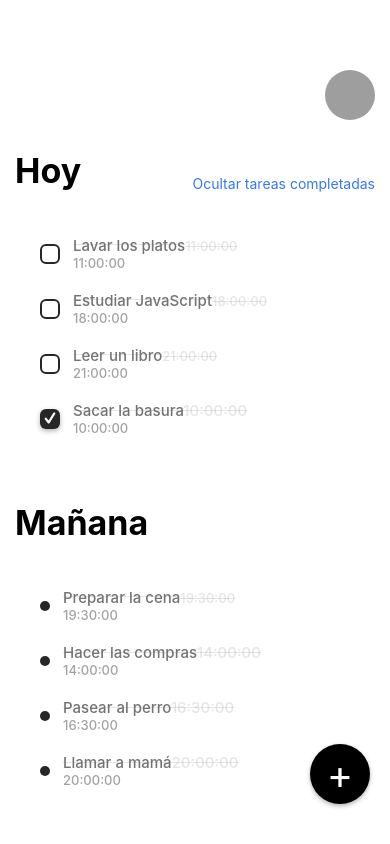
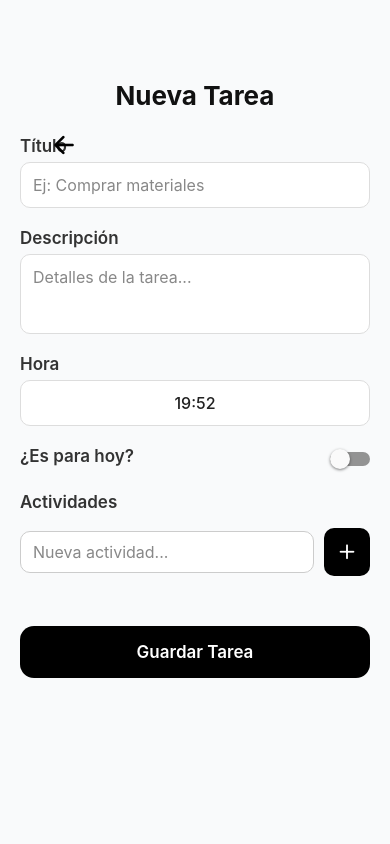
Before and after one commit to PedroPabloCarrasco/MinimalToDoApp, a React Native app: screen /AddTodo in a window 390 px wide. Built offline with nearby package versions, Linux system fonts and the light colour scheme; grey boxes are pictures that could not be loaded.

Commit message:
App Base Terminada

```diff
--- a/App.js
+++ b/App.js
@@ -1,7 +1,7 @@
 // App.js
+import React from 'react';
 import { NavigationContainer } from '@react-navigation/native';
 import { createNativeStackNavigator } from '@react-navigation/native-stack';
-
 import Home from './data/screens/Home';
 import AddTodo from './data/screens/AddTodo';
 
@@ -10,21 +10,9 @@ const Stack = createNativeStackNavigator();
 export default function App() {
   return (
     <NavigationContainer>
-      <Stack.Navigator>
-        <Stack.Screen
-          name="home"
-          component={Home}
-          options={{ headerShown: false }}
-        />
-        <Stack.Screen
-          name="add"
-          component={AddTodo}
-          options={{
-            presentation: 'transparentModal', // hace que se muestre como modal en Android
-            animation: 'slide_from_bottom',
-            headerShown: false,
-          }}
-        />
+      <Stack.Navigator initialRouteName="Home" screenOptions={{ headerShown: false }}>
+        <Stack.Screen name="Home" component={Home} />
+        <Stack.Screen name="AddTodo" component={AddTodo} />
       </Stack.Navigator>
     </NavigationContainer>
   );
--- a/data/screens/AddTodo.js
+++ b/data/screens/AddTodo.js
@@ -1,31 +1,37 @@
-import * as React from 'react';
+import React, { useState } from 'react';
 import {
-  View,
-  Text,
-  StyleSheet,
-  TextInput,
-  TouchableOpacity,
-  Switch,
-  Alert,
+  View, Text, StyleSheet, TextInput,
+  TouchableOpacity, Switch, Alert, ScrollView, FlatList
 } from 'react-native';
 import { DateTimePickerAndroid } from '@react-native-community/datetimepicker';
+import { useNavigation } from '@react-navigation/native';
+import { Ionicons, Feather } from '@expo/vector-icons';
 
 export default function AddTodo() {
-  const [name, setName] = React.useState('');
-  const [date, setDate] = React.useState(new Date());
-  const [isToday, setIsToday] = React.useState(false);
+  const navigation = useNavigation();
+
+  const [name, setName] = useState('');
+  const [description, setDescription] = useState('');
+  const [date, setDate] = useState(new Date());
+  const [isToday, setIsToday] = useState(false);
+  const [activities, setActivities] = useState([]);
+  const [newActivity, setNewActivity] = useState('');
 
   const showTimePicker = () => {
     DateTimePickerAndroid.open({
       value: date,
       onChange: (event, selectedDate) => {
-        if (selectedDate) {
-          setDate(selectedDate);
-        }
+        if (selectedDate) setDate(selectedDate);
       },
       mode: 'time',
       is24Hour: true,
     });
+  };
+
+  const handleAddActivity = () => {
+    if (!newActivity.trim()) return;
+    setActivities([...activities, newActivity]);
+    setNewActivity('');
   };
 
   const handleAddTodo = () => {
@@ -34,40 +40,63 @@ export default function AddTodo() {
       return;
     }
 
-    // Aquí puedes manejar el envío de la tarea
-    Alert.alert(
-      'Tarea agregada',
-      `Nombre: ${name}\nHora: ${date.getHours().toString().padStart(2, '0')}:${date
+    const todo = {
+      name,
+      description,
+      time: `${date.getHours().toString().padStart(2, '0')}:${date
         .getMinutes()
         .toString()
-        .padStart(2, '0')}\nHoy: ${isToday ? 'Sí' : 'No'}`
-    );
+        .padStart(2, '0')}`,
+      isToday,
+      activities,
+    };
 
-    // Limpiar inputs
+    navigation.navigate('Home', { todo });
+
+    // Reset
     setName('');
+    setDescription('');
     setIsToday(false);
     setDate(new Date());
+    setActivities([]);
   };
 
   return (
-    <View style={styles.container}>
-      <Text style={styles.title}>Agregar tarea</Text>
+    <ScrollView style={styles.container}>
+      <TouchableOpacity onPress={() => navigation.goBack()} style={styles.backButton}>
+        <Ionicons name="arrow-back" size={28} color="black" />
+      </TouchableOpacity>
+
+      <Text style={styles.title}>Nueva Tarea</Text>
 
       {/* Nombre */}
-      <View style={styles.inputContainer}>
-        <Text style={styles.inputTitle}>Nombre</Text>
+      <View style={styles.section}>
+        <Text style={styles.label}>Título</Text>
         <TextInput
-          style={styles.textInput}
-          placeholder="Tarea"
-          placeholderTextColor="#00000030"
+          style={styles.input}
+          placeholder="Ej: Comprar materiales"
+          placeholderTextColor="#888"
+          value={name}
           onChangeText={setName}
-          value={name}
+        />
+      </View>
+
+      {/* Descripción */}
+      <View style={styles.section}>
+        <Text style={styles.label}>Descripción</Text>
+        <TextInput
+          style={[styles.input, { height: 80, textAlignVertical: 'top' }]}
+          placeholder="Detalles de la tarea..."
+          placeholderTextColor="#888"
+          multiline
+          value={description}
+          onChangeText={setDescription}
         />
       </View>
 
       {/* Hora */}
-      <View style={styles.inputContainer}>
-        <Text style={styles.inputTitle}>Hora</Text>
+      <View style={styles.section}>
+        <Text style={styles.label}>Hora</Text>
         <TouchableOpacity onPress={showTimePicker} style={styles.timeButton}>
           <Text style={styles.timeText}>
             {date.getHours().toString().padStart(2, '0')}:
@@ -77,20 +106,38 @@ export default function AddTodo() {
       </View>
 
       {/* Hoy */}
-      <View style={styles.inputContainerRow}>
-        <Text style={styles.inputTitle}>Hoy</Text>
-        <Switch
-          value={isToday}
-          onValueChange={setIsToday}
-          style={{ marginLeft: 10 }}
-        />
+      <View style={[styles.section, styles.switchRow]}>
+        <Text style={styles.label}>¿Es para hoy?</Text>
+        <Switch value={isToday} onValueChange={setIsToday} />
       </View>
 
-      {/* Botón */}
+      {/* Actividades */}
+      <View style={styles.section}>
+        <Text style={styles.label}>Actividades</Text>
+        {activities.map((item, index) => (
+          <Text key={index} style={styles.activityItem}>• {item}</Text>
+        ))}
+        <View style={styles.activityInputRow}>
+          <TextInput
+            style={styles.activityInput}
+            placeholder="Nueva actividad..."
+            placeholderTextColor="#888"
+            value={newActivity}
+            onChangeText={setNewActivity}
+          />
+          <TouchableOpacity onPress={handleAddActivity} style={styles.addButton}>
+            <Feather name="plus" size={22} color="white" />
+          </TouchableOpacity>
+        </View>
+      </View>
+
+      {/* Botón principal */}
       <TouchableOpacity onPress={handleAddTodo} style={styles.button}>
-        <Text style={styles.buttonText}>Done</Text>
+        <Text style={styles.buttonText}>Guardar Tarea</Text>
       </TouchableOpacity>
-    </View>
+
+      <View style={{ height: 50 }} />
+    </ScrollView>
   );
 }
 
@@ -98,56 +145,96 @@ const styles = StyleSheet.create({
   container: {
     flex: 1,
     paddingTop: 80,
-    paddingHorizontal: 30,
-    backgroundColor: 'white',
+    paddingHorizontal: 20,
+    backgroundColor: '#F9FAFB',
+  },
+  backButton: {
+    position: 'absolute',
+    top: 40,
+    left: 20,
+    padding: 10,
+    zIndex: 10,
   },
   title: {
-    fontSize: 24,
-    marginBottom: 30,
+    fontSize: 26,
+    fontWeight: 'bold',
     textAlign: 'center',
-    fontWeight: 'bold',
+    marginBottom: 25,
+    color: '#111',
   },
-  inputContainer: {
+  section: {
     marginBottom: 20,
   },
-  inputContainerRow: {
-    flexDirection: 'row',
-    alignItems: 'center',
-    marginBottom: 20,
+  label: {
+    fontSize: 17,
+    fontWeight: '600',
+    color: '#333',
+    marginBottom: 6,
   },
-  inputTitle: {
-    fontSize: 18,
-    fontWeight: '500',
-    color: '#333',
-  },
-  textInput: {
-    borderBottomWidth: 1,
-    borderBottomColor: '#00000030',
-    paddingVertical: 6,
+  input: {
+    backgroundColor: '#fff',
+    borderRadius: 10,
+    borderWidth: 1,
+    borderColor: '#ddd',
+    padding: 12,
     fontSize: 16,
   },
   timeButton: {
-    paddingVertical: 10,
-    paddingHorizontal: 15,
+    backgroundColor: '#fff',
+    borderColor: '#ddd',
     borderWidth: 1,
-    borderColor: '#00000030',
-    borderRadius: 5,
-    marginTop: 5,
+    borderRadius: 10,
+    paddingVertical: 12,
+    paddingHorizontal: 20,
+    alignItems: 'center',
   },
   timeText: {
     fontSize: 16,
+    fontWeight: '500',
+    color: '#222',
+  },
+  switchRow: {
+    flexDirection: 'row',
+    justifyContent: 'space-between',
+    alignItems: 'center',
+  },
+  activityInputRow: {
+    flexDirection: 'row',
+    alignItems: 'center',
+    marginTop: 10,
+  },
+  activityInput: {
+    flex: 1,
+    backgroundColor: '#fff',
+    borderRadius: 10,
+    borderWidth: 1,
+    borderColor: '#ccc',
+    paddingHorizontal: 12,
+    paddingVertical: 10,
+    fontSize: 16,
+  },
+  addButton: {
+    marginLeft: 10,
+    backgroundColor: '#000',
+    padding: 12,
+    borderRadius: 10,
+  },
+  activityItem: {
+    fontSize: 16,
+    color: '#444',
+    paddingVertical: 2,
   },
   button: {
     marginTop: 30,
-    backgroundColor: '#000000',
-    height: 46,
-    borderRadius: 11,
-    justifyContent: 'center',
+    backgroundColor: '#000',
+    borderRadius: 14,
+    paddingVertical: 16,
     alignItems: 'center',
+    elevation: 4,
   },
   buttonText: {
-    color: 'white',
-    fontSize: 16,
+    color: '#fff',
+    fontSize: 17,
     fontWeight: '600',
   },
 });
--- a/data/screens/Home.js
+++ b/data/screens/Home.js
@@ -1,108 +1,121 @@
-import * as React from 'react';
-import { StyleSheet, Text, View, Image, TouchableOpacity } from 'react-native';
-import TodoList from '../../components/TodoList';
-import { todosData } from '../todos';
-import { useNavigation } from '@react-navigation/native';
+import React, { useEffect, useState } from 'react';
+import {
+  View, Text, StyleSheet, FlatList,
+  TouchableOpacity, SafeAreaView
+} from 'react-native';
+import { useIsFocused } from '@react-navigation/native';
+import { Ionicons } from '@expo/vector-icons';
 
-export default function Home() {
+export default function Home({ route, navigation }) {
+  const isFocused = useIsFocused();
+  const [todos, setTodos] = useState([]);
 
+  useEffect(() => {
+    if (isFocused && route.params?.todo) {
+      setTodos((prev) => [...prev, route.params.todo]);
+    }
+  }, [route.params?.todo, isFocused]);
 
-  const [localData, setLocalData] = React.useState(
-    todosData.sort((a, b) => a.isCompleted - b.isCompleted)
+  const renderPriority = (priority) => {
+    const color = priority === 'Alta' ? '#e53935' : priority === 'Media' ? '#fb8c00' : '#43a047';
+    return (
+      <View style={[styles.priorityTag, { backgroundColor: color }]}>
+        <Text style={styles.priorityText}>{priority}</Text>
+      </View>
+    );
+  };
+
+  const renderItem = ({ item }) => (
+    <View style={styles.todoCard}>
+      <View style={styles.todoHeader}>
+        <Text style={styles.todoTitle}>{item.name}</Text>
+        {renderPriority(item.priority)}
+      </View>
+      <Text style={styles.todoTime}>🕒 {item.time} | {item.isToday ? 'Hoy' : 'Otro día'}</Text>
+      {item.description ? <Text style={styles.todoDescription}>{item.description}</Text> : null}
+      {item.activities?.length > 0 && (
+        <View style={styles.activities}>
+          {item.activities.map((act, idx) => (
+            <Text key={idx} style={styles.activityItem}>• {act}</Text>
+          ))}
+        </View>
+      )}
+    </View>
   );
 
-  const [isHidden, setIsHidden] = React.useState(false);
-  const navigation = useNavigation();
+  return (
+    <SafeAreaView style={styles.container}>
+      <Text style={styles.header}>Mis Tareas</Text>
 
-  const handleHidePress = () => {
-    if (isHidden) {
-      setIsHidden(false);
-      setLocalData(todosData.sort((a, b) => a.isCompleted - b.isCompleted));
-    } else {
-      setIsHidden(true);
-      setLocalData(localData.filter(todo => !todo.isCompleted));
-    }
-  };
-
-  return (
-    <View style={styles.container}>
-      <Image
-        source={{ uri: 'https://cdn-icons-png.flaticon.com/512/2599/2599636.png' }}
-        style={styles.pic}
+      <FlatList
+        data={todos}
+        renderItem={renderItem}
+        keyExtractor={(_, index) => index.toString()}
+        contentContainerStyle={{ paddingBottom: 100 }}
       />
 
-      <View style={styles.header}>
-        <Text style={styles.title}>Hoy</Text>
-        <TouchableOpacity onPress={handleHidePress}>
-          <Text style={styles.toggleText}>
-            {isHidden ? 'Mostrar tareas completadas' : 'Ocultar tareas completadas'}
-          </Text>
-        </TouchableOpacity>
-      </View>
-
-      <TodoList todosData={localData.filter(todo => todo.isToday)} />
-
-      <Text style={styles.title}>Mañana</Text>
-      <TodoList todosData={todosData.filter(todo => !todo.isToday)} />
-
       <TouchableOpacity
-        style={styles.button}
-        onPress={() => navigation.navigate('add')}
+        onPress={() => navigation.navigate('AddTodo')}
+        style={styles.fab}
       >
-        <Text style={styles.plus}>+</Text>
+        <Ionicons name="add" size={32} color="white" />
       </TouchableOpacity>
-    </View>
+    </SafeAreaView>
   );
 }
 
 const styles = StyleSheet.create({
-  container: {
-    paddingTop: 70,
-    flex: 1,
-    paddingHorizontal: 15,
+  container: { flex: 1, backgroundColor: '#f2f2f2', padding: 20 },
+  header: {
+    fontSize: 28, fontWeight: 'bold',
+    marginBottom: 20, textAlign: 'center',
+  },
+  todoCard: {
     backgroundColor: '#fff',
+    padding: 16,
+    borderRadius: 12,
+    marginBottom: 15,
+    elevation: 2,
   },
-  pic: {
-    width: 50,
-    height: 50,
-    marginBottom: 20,
-    borderRadius: 25,
-    alignSelf: 'flex-end',
+  todoHeader: {
+    flexDirection: 'row',
+    justifyContent: 'space-between',
+    alignItems: 'center',
   },
-  header: {
-    flexDirection: 'row',
-    alignItems: 'center',
-    justifyContent: 'space-between',
+  todoTitle: {
+    fontSize: 18, fontWeight: 'bold', color: '#111',
   },
-  title: {
-    fontSize: 34,
-    fontWeight: 'bold',
-    marginBottom: 35,
+  todoTime: {
+    fontSize: 14, color: '#666', marginTop: 6,
+  },
+  todoDescription: {
+    fontSize: 15, color: '#333', marginTop: 10,
+  },
+  activities: {
     marginTop: 10,
   },
-  toggleText: {
-    color: '#3478F6',
+  activityItem: {
+    fontSize: 14,
+    color: '#444',
+    marginLeft: 10,
   },
-  button: {
-    width: 60,
-    height: 60,
-    borderRadius: 30,
+  priorityTag: {
+    paddingHorizontal: 10,
+    paddingVertical: 4,
+    borderRadius: 20,
+  },
+  priorityText: {
+    color: 'white',
+    fontWeight: '600',
+    fontSize: 12,
+  },
+  fab: {
+    position: 'absolute',
+    right: 20,
+    bottom: 30,
     backgroundColor: '#000',
-    position: 'absolute',
-    bottom: 40,
-    right: 20,
-    justifyContent: 'center',
-    alignItems: 'center',
-    shadowOffset: {
-      width: 0,
-      height: 2,
-    },
-    shadowOpacity: 0.3,
-    shadowRadius: 4,
-    elevation: 5,
-  },
-  plus: {
-    fontSize: 40,
-    color: '#fff',
+    padding: 18,
+    borderRadius: 100,
+    elevation: 6,
   },
 });
```
Also changed, not shown: components/HeaderCustom.js (added, +31 -0 lines), package.json (+8 -6 lines), 1 other file (tests, documents, lock files or other folders).
